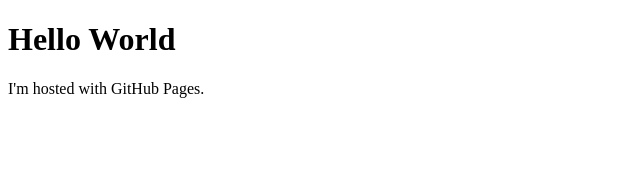
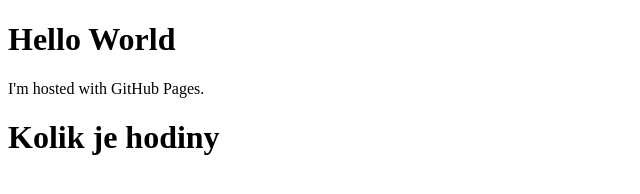
Before and after one commit to tomiaro/puro-onto-test, a plain HTML site: page index.html in a window 1280 px wide. Shown: the whole page, without its empty margins (0-640 px from the left). Drawn offline with Linux system fonts and the light colour scheme.

Commit message:
dssdsds
dsdsddsaas

```diff
--- a/index.html
+++ b/index.html
@@ -3,5 +3,6 @@
 <body>
 <h1>Hello World</h1>
 <p>I'm hosted with GitHub Pages.</p>
+<h1>Kolik je hodiny</h1>
 </body>
 </html>
```
